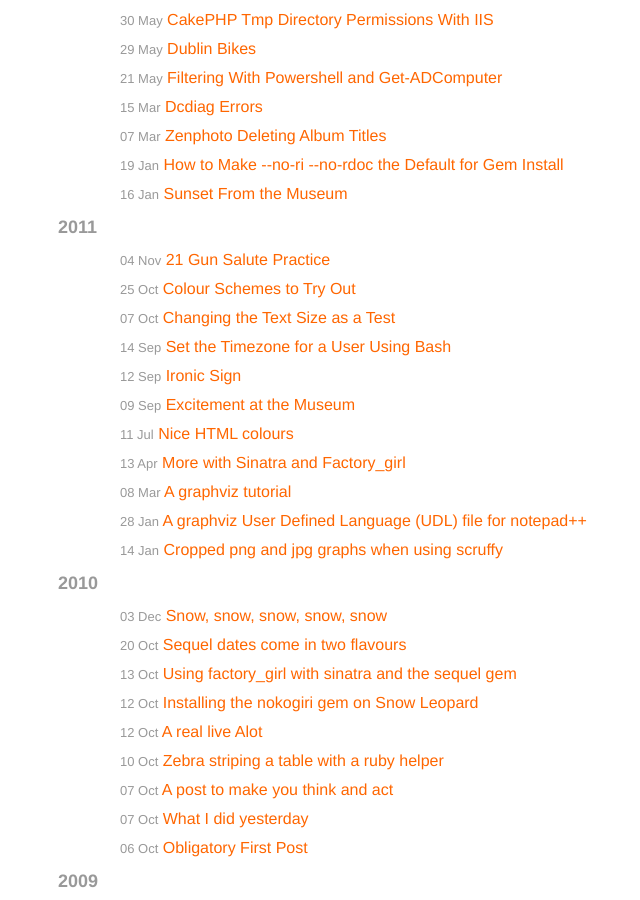
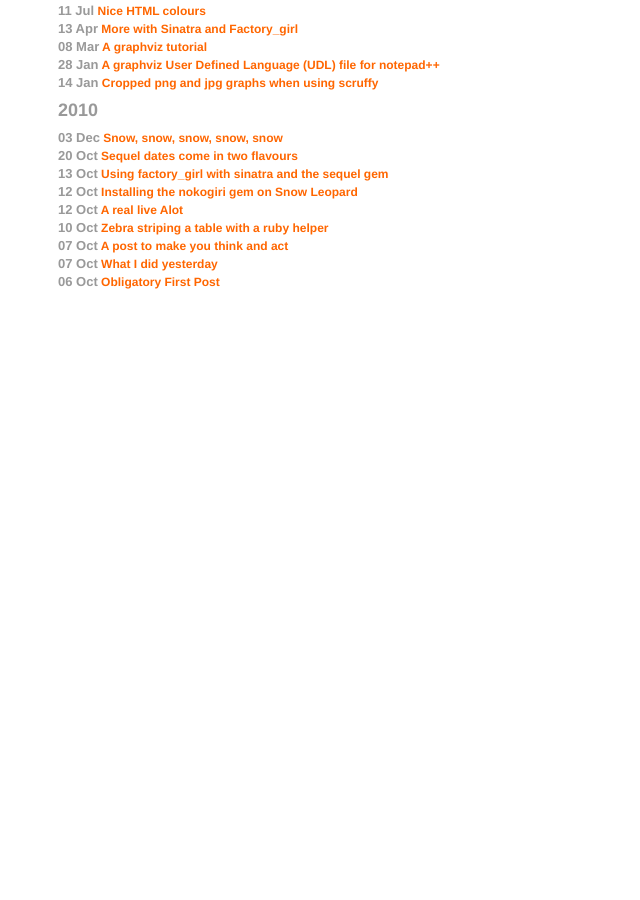
Before and after one commit to mgriffin/mikegriffin, a Jekyll site: the page built from blog/index.html, in a window 1280 px wide and 900 px high, scrolled down 985 px. Shown: the whole window, without its empty margins (112-752 px from the left). Built offline with Jekyll 4.4.1, drawn with Linux system fonts in a browser that asks for light colours; after the commit the page ends 1276 px from its top, so only the background shows below that.

Commit message:
Refactors the blog archive list

```diff
--- a/blog/index.html
+++ b/blog/index.html
@@ -3,21 +3,15 @@
 title: Mike Griffin's Blog
 ---
 <div class="span10">
-  {% capture post_year1 %}{{ 'now' }}{% endcapture %}
-    {% for post in site.posts %}
-    {% capture post_year2 %}{{ post.date | date: '%Y' }}{% endcapture %}
-    {% if post_year1 != post_year2 %}
-    {% if post_year1 != 'now' %}
-  </ol>
-    {% endif %}
-    {% assign post_year1 = post_year2 %}
+  {% for post in site.posts %}
+  {% unless post.categories contains 'training' %}
+  {% assign post_year1 = post.date | date: '%Y' %}
+  {% if post_year1 != post_year2 %}
   <h3 class="archive_year">{{ post_year1 }}</h3>
-  <ol class="archive">
-    {% endif %}
-    {% unless post.categories contains 'training' %}
-    <li><time datetime="{{ post.date | date: '%Y-%m-%d' }}">{{ post.date | date: '%d %b' }}</time>
-    <a href="{{ post.url }}">{{ post.title }}</a></li>
-    {% endunless %}
-    {% endfor %}
-  </ol>
+  {% assign post_year2 = post.date | date: '%Y' %}
+  {% endif %}
+  <h5><time datetime="{{ post.date | date: '%Y-%m-%d' }}">{{ post.date | date: '%d %b' }}</time>
+  <a href="{{ post.url }}">{{ post.title }}</a></h5>
+  {% endunless %}
+  {% endfor %}
 </div>
```
